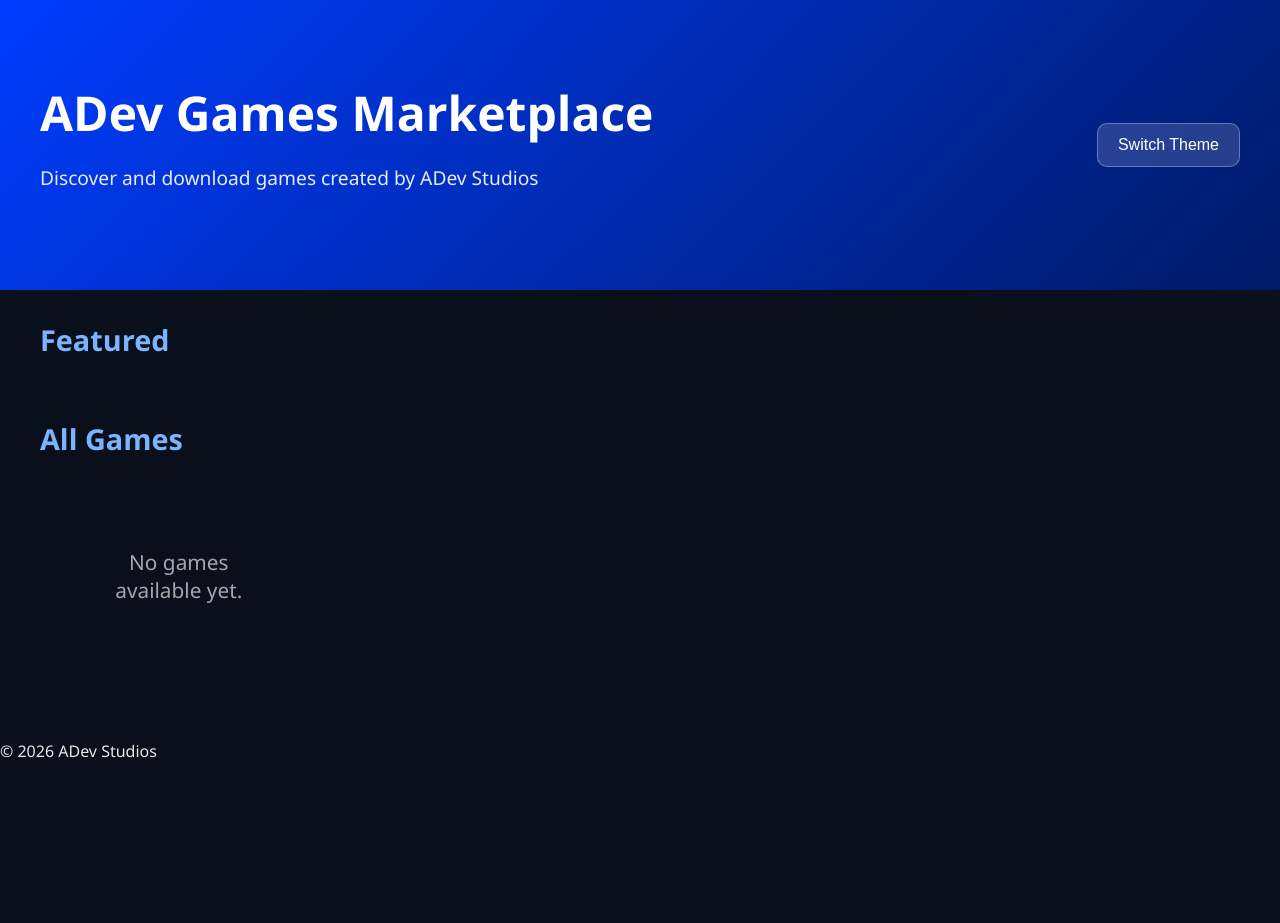
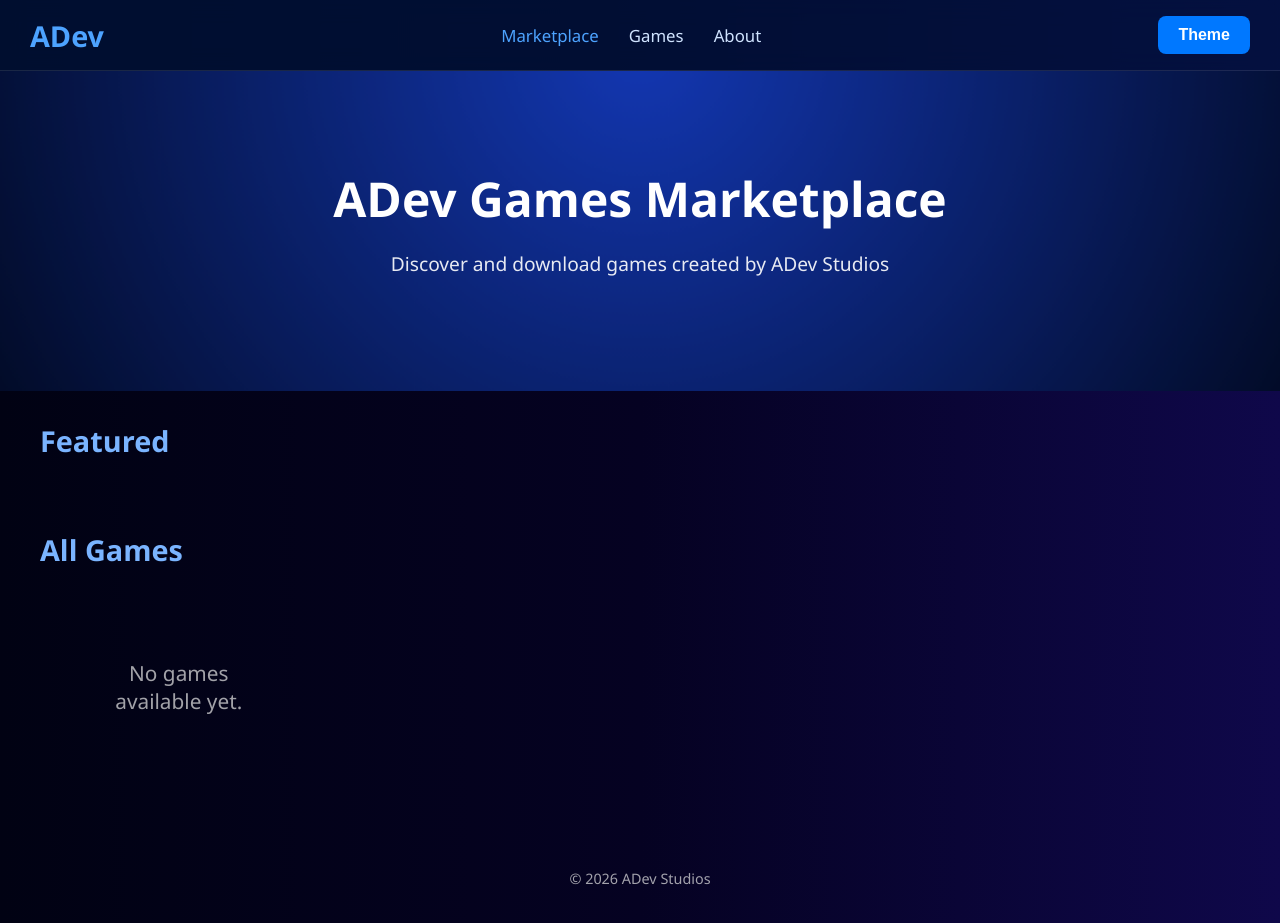
Before and after one commit to ADev-Studios/Games, a plain HTML site: page index.html in a window 1280 px wide. Before the commit the page ends 800 px from the top, so only its background shows below. Drawn offline with Linux system fonts and the light colour scheme.

Commit message:
made theme better

```diff
--- a/index.html
+++ b/index.html
@@ -8,23 +8,35 @@
 
 <body class="theme-blue">
 
-  <!-- HERO BANNER -->
-  <header class="hero">
+  <!-- ADev launcher-style header -->
+  <header class="adev-header">
+    <div class="logo">ADev</div>
+
+    <nav class="nav">
+      <a href="#" class="nav-item active">Marketplace</a>
+      <a href="#" class="nav-item">Games</a>
+      <a href="#" class="nav-item">About</a>
+    </nav>
+
+    <button id="theme-toggle" class="theme-btn">Theme</button>
+  </header>
+
+  <!-- Hero banner -->
+  <section class="hero">
+    <div class="hero-bg"></div>
     <div class="hero-content">
       <h1>ADev Games Marketplace</h1>
       <p>Discover and download games created by ADev Studios</p>
     </div>
+  </section>
 
-    <button id="theme-toggle" class="theme-btn">Switch Theme</button>
-  </header>
-
-  <!-- FEATURED SECTION -->
+  <!-- Featured row -->
   <section class="featured-section">
     <h2 class="section-title">Featured</h2>
     <div id="featured-row" class="featured-row"></div>
   </section>
 
-  <!-- ALL GAMES -->
+  <!-- All games grid -->
   <section class="games-section">
     <h2 class="section-title">All Games</h2>
     <div id="game-grid" class="game-grid"></div>
--- a/script.js
+++ b/script.js
@@ -6,13 +6,13 @@ themeBtn.onclick = () => {
 
   if (body.classList.contains("theme-blue")) {
     body.classList.replace("theme-blue", "theme-dark");
-    themeBtn.textContent = "Switch to Light Theme";
+    themeBtn.textContent = "Light";
   } else if (body.classList.contains("theme-dark")) {
     body.classList.replace("theme-dark", "theme-light");
-    themeBtn.textContent = "Switch to Blue Theme";
+    themeBtn.textContent = "Blue";
   } else {
     body.classList.replace("theme-light", "theme-blue");
-    themeBtn.textContent = "Switch to Dark Theme";
+    themeBtn.textContent = "Dark";
   }
 };
 
@@ -25,7 +25,7 @@ async function loadMarketplace() {
   try {
     const res = await fetch("index.json");
     games = await res.json();
-  } catch (err) {
+  } catch {
     grid.innerHTML = "<div class='empty-message'>Failed to load marketplace.</div>";
     return;
   }
@@ -35,7 +35,7 @@ async function loadMarketplace() {
     return;
   }
 
-  // FEATURED (first 3 games)
+  // FEATURED (first 3)
   games.slice(0, 3).forEach(game => {
     const card = document.createElement("div");
     card.className = "featured-card";
--- a/style.css
+++ b/style.css
@@ -1,6 +1,4 @@
-/* ============================
-   GLOBAL
-============================ */
+/* GLOBAL */
 body {
   margin: 0;
   font-family: "Segoe UI", Arial, sans-serif;
@@ -9,7 +7,7 @@ body {
 
 /* THEMES */
 body.theme-blue {
-  background: #0a0f1c;
+  background: linear-gradient(90deg, #010213 0%, #050222 50%, #0f084a 100%);
   color: #e6e6e6;
 }
 
@@ -23,16 +21,91 @@ body.theme-light {
   color: #111;
 }
 
-/* ============================
-   HERO BANNER
-============================ */
+/* HEADER (ADev launcher style) */
+.adev-header {
+  position: sticky;
+  top: 0;
+  z-index: 1000;
+  height: 70px;
+  background: rgba(0, 20, 60, 0.7);
+  backdrop-filter: blur(12px);
+  display: flex;
+  align-items: center;
+  justify-content: space-between;
+  padding: 0 30px;
+  border-bottom: 1px solid rgba(255,255,255,0.1);
+  animation: fadeDown .6s ease;
+}
+
+.logo {
+  font-size: 1.8rem;
+  font-weight: 700;
+  color: #4da3ff;
+}
+
+.nav {
+  display: flex;
+  gap: 30px;
+}
+
+.nav-item {
+  color: #cfe3ff;
+  text-decoration: none;
+  font-size: 1.05rem;
+  transition: color .2s ease;
+}
+
+.nav-item:hover,
+.nav-item.active {
+  color: #4da3ff;
+}
+
+/* THEME BUTTON */
+.theme-btn {
+  padding: 10px 20px;
+  background: #0078ff;
+  border: none;
+  border-radius: 8px;
+  color: white;
+  cursor: pointer;
+  font-size: 1rem;
+  font-weight: 600;
+  transition: opacity .2s ease;
+}
+
+.theme-btn:hover {
+  opacity: 0.85;
+}
+
+/* HERO BANNER */
 .hero {
-  background: linear-gradient(135deg, #003cff, #001a66);
-  padding: 80px 40px;
+  position: relative;
+  height: 320px;
+  overflow: hidden;
+  display: flex;
+  align-items: center;
+  justify-content: center;
+}
+
+.hero-bg {
+  position: absolute;
+  width: 110%;
+  height: 110%;
+  background: radial-gradient(circle at top, #1b4fff, #000820);
+  filter: brightness(0.7);
+  animation: heroZoom 12s ease-in-out infinite alternate;
+}
+
+@keyframes heroZoom {
+  from { transform: scale(1); }
+  to { transform: scale(1.12); }
+}
+
+.hero-content {
+  position: relative;
+  text-align: center;
   color: white;
-  display: flex;
-  justify-content: space-between;
-  align-items: center;
+  animation: fadeUp .8s ease;
 }
 
 .hero-content h1 {
@@ -45,40 +118,29 @@ body.theme-light {
   opacity: 0.9;
 }
 
-/* THEME BUTTON */
-.theme-btn {
-  padding: 12px 20px;
-  background: rgba(255,255,255,0.15);
-  border: 1px solid rgba(255,255,255,0.3);
-  border-radius: 10px;
-  color: white;
-  cursor: pointer;
-  font-size: 1rem;
-  backdrop-filter: blur(8px);
-  transition: background .2s ease;
-}
-
-.theme-btn:hover {
-  background: rgba(255,255,255,0.25);
-}
-
-/* ============================
-   SECTION TITLES
-============================ */
+/* SECTION TITLES */
 .section-title {
   font-size: 1.8rem;
   margin: 30px 40px 10px;
   color: #7ab4ff;
 }
 
-/* ============================
-   FEATURED ROW (Xbox style)
-============================ */
+/* FEATURED ROW */
 .featured-row {
   display: flex;
   overflow-x: auto;
   gap: 20px;
-  padding: 0 40px 20px;
+  padding: 10px 40px 20px;
+  scroll-behavior: smooth;
+}
+
+.featured-row::-webkit-scrollbar {
+  height: 8px;
+}
+
+.featured-row::-webkit-scrollbar-thumb {
+  background: #0078ff;
+  border-radius: 4px;
 }
 
 .featured-card {
@@ -89,30 +151,31 @@ body.theme-light {
   background-position: center;
   position: relative;
   cursor: pointer;
-  transition: transform .2s ease;
+  transition: transform .2s ease, box-shadow .2s ease;
+  animation: fadeIn .6s ease;
+  box-shadow: 0 0 18px rgba(0,0,0,0.5);
 }
 
 .featured-card:hover {
   transform: scale(1.05);
+  box-shadow: 0 0 26px rgba(0,0,0,0.7);
 }
 
 .featured-overlay {
   position: absolute;
   bottom: 0;
   width: 100%;
-  padding: 20px;
-  background: linear-gradient(180deg, transparent, rgba(0,0,0,0.8));
+  padding: 18px;
+  background: linear-gradient(180deg, transparent, rgba(0,0,0,0.85));
   border-radius: 0 0 16px 16px;
 }
 
 .featured-overlay h3 {
   margin: 0;
-  font-size: 1.4rem;
+  font-size: 1.3rem;
 }
 
-/* ============================
-   GAME GRID (Xbox tiles)
-============================ */
+/* GAME GRID */
 .game-grid {
   display: grid;
   grid-template-columns: repeat(auto-fill, minmax(260px, 1fr));
@@ -127,6 +190,7 @@ body.theme-light {
   backdrop-filter: blur(10px);
   border: 1px solid rgba(255,255,255,0.1);
   transition: transform .2s ease, box-shadow .2s ease;
+  animation: fadeIn .6s ease;
 }
 
 .game-card:hover {
@@ -178,3 +242,27 @@ body.theme-light {
   font-size: 1.3rem;
   opacity: 0.7;
 }
+
+/* FOOTER */
+footer {
+  text-align: center;
+  padding: 20px;
+  font-size: 0.9rem;
+  opacity: 0.7;
+}
+
+/* ANIMATIONS */
+@keyframes fadeIn {
+  from { opacity: 0; transform: translateY(10px); }
+  to { opacity: 1; transform: translateY(0); }
+}
+
+@keyframes fadeUp {
+  from { opacity: 0; transform: translateY(20px); }
+  to { opacity: 1; transform: translateY(0); }
+}
+
+@keyframes fadeDown {
+  from { opacity: 0; transform: translateY(-20px); }
+  to { opacity: 1; transform: translateY(0); }
+}
```
